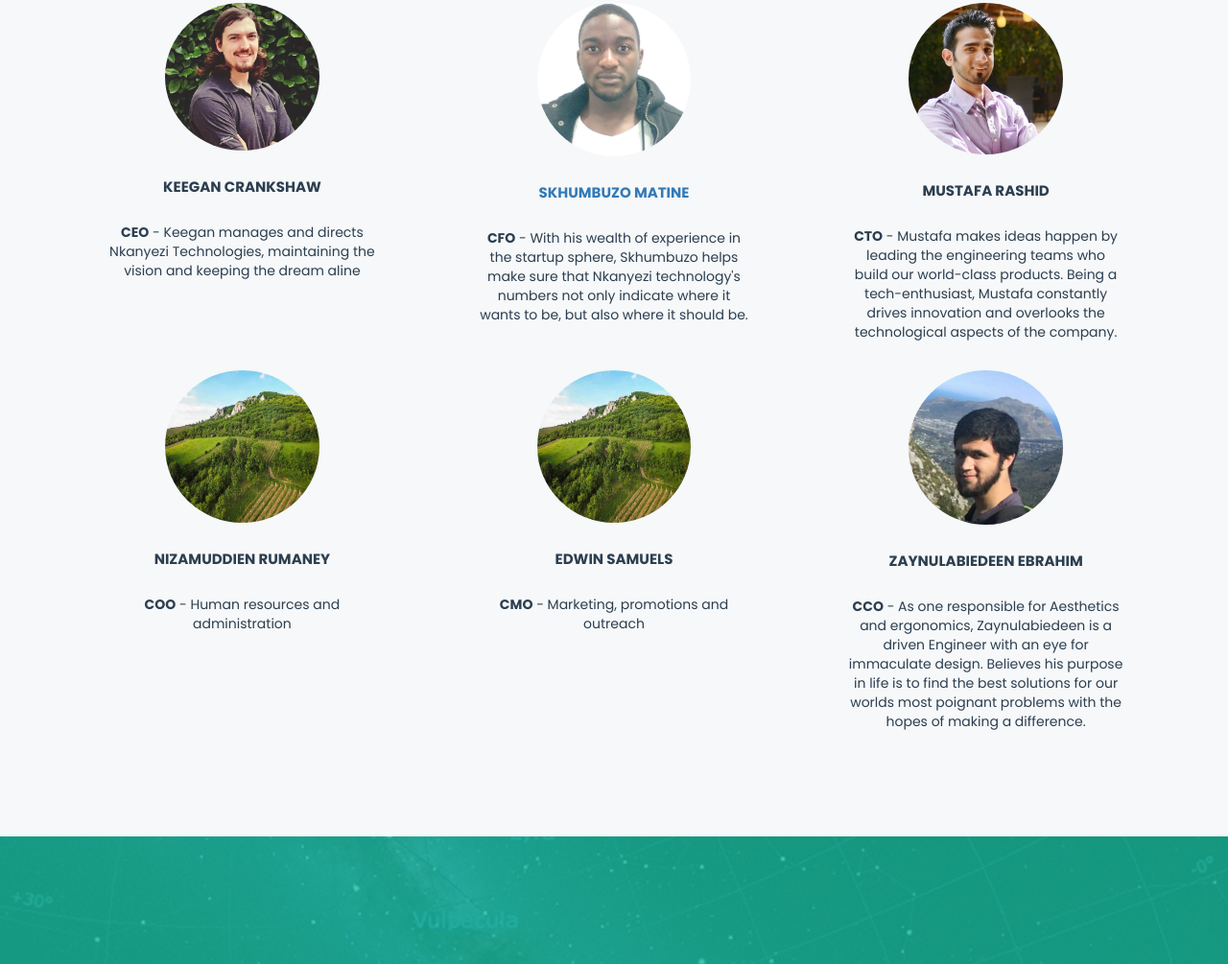
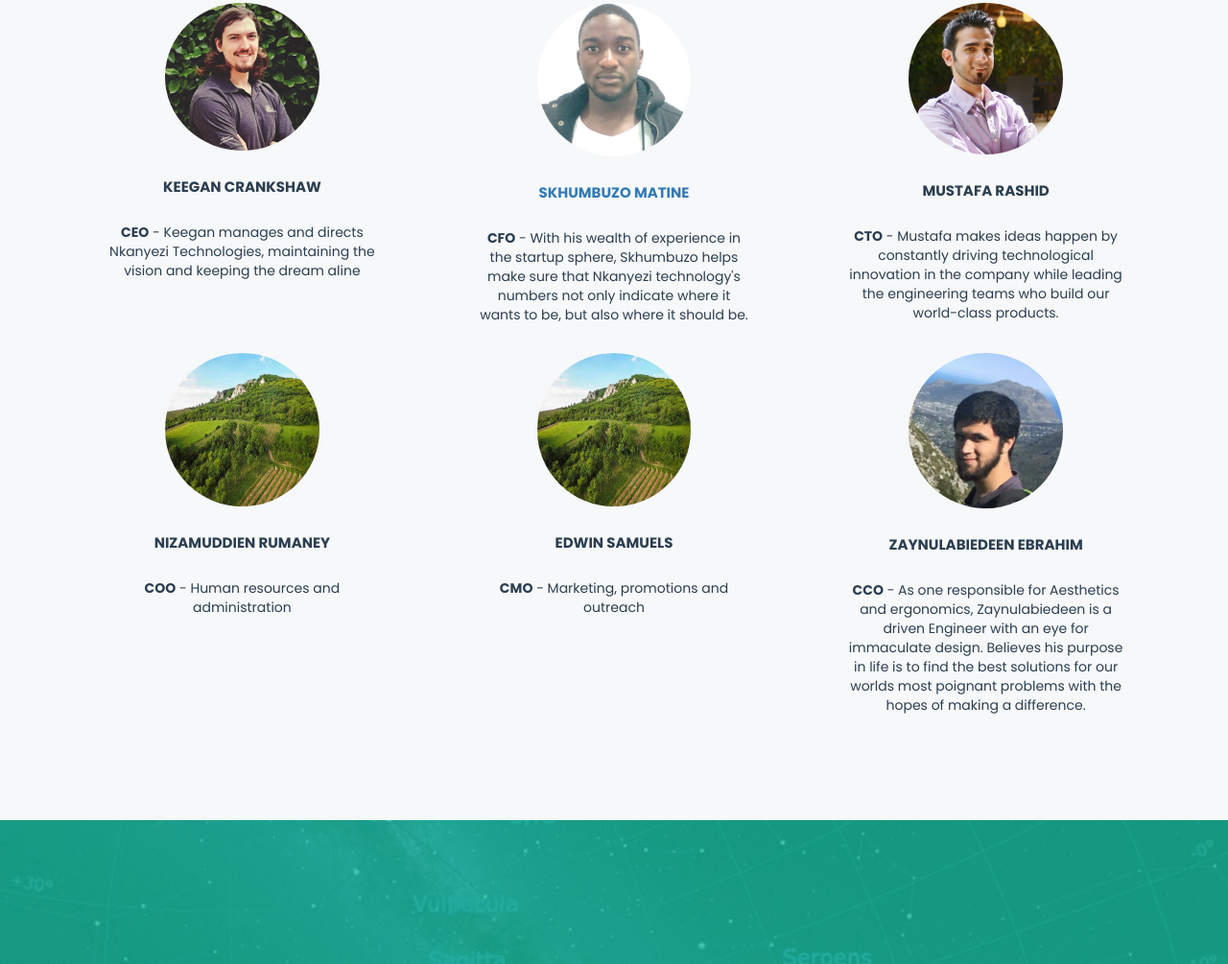
Before and after one commit to skhumatine/newventures, a plain HTML site: page index.html in a window 1280 px wide. Shown: the part 909-1914 px from the top of the page at 96% size. Drawn offline with nearby package versions, Linux system fonts and the light colour scheme.

Commit message:
update mustafa bio

```diff
--- a/index.html
+++ b/index.html
@@ -101,7 +101,7 @@
   						<div class="service-block text-center">
   							<img src="images/mustafaphoto.jpg" alt="Mustafa" width="45%" class="img-circle">
   							<h3>Mustafa Rashid</h3>
-							  <p><b>CTO</b> - Mustafa makes ideas happen by leading the engineering teams who build our world-class products. Being a tech-enthusiast, Mustafa constantly drives innovation and overlooks the technological aspects of the company.</p>
+							  <p><b>CTO</b> - Mustafa makes ideas happen by constantly driving technological innovation in the company while leading the engineering teams who build our world-class products.</p>
   							<!-- <a href="#" title="Learn More" class="btn btn-sm btn-primary">Learn More</a> -->
   						</div><!--/.service-block-->
   					</div>
```
